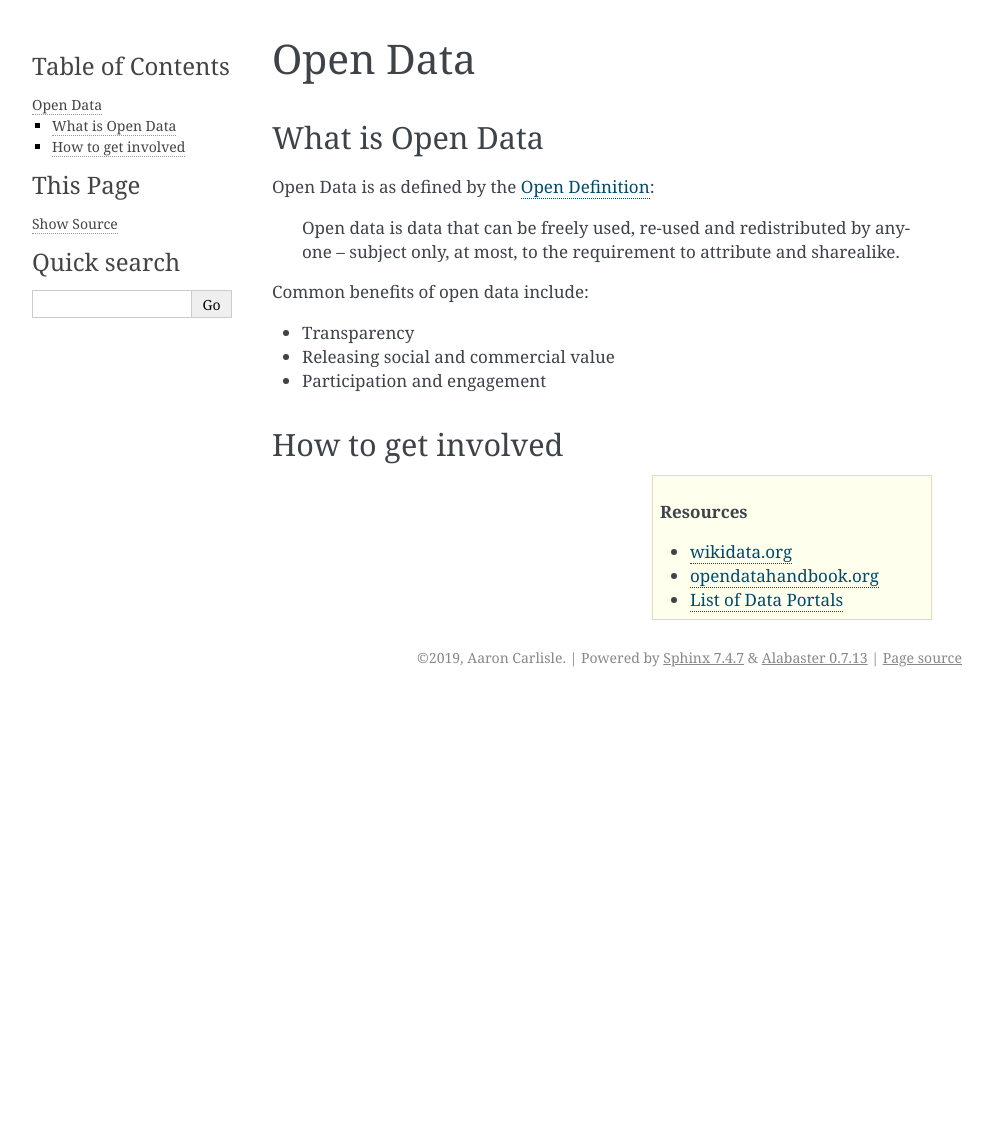
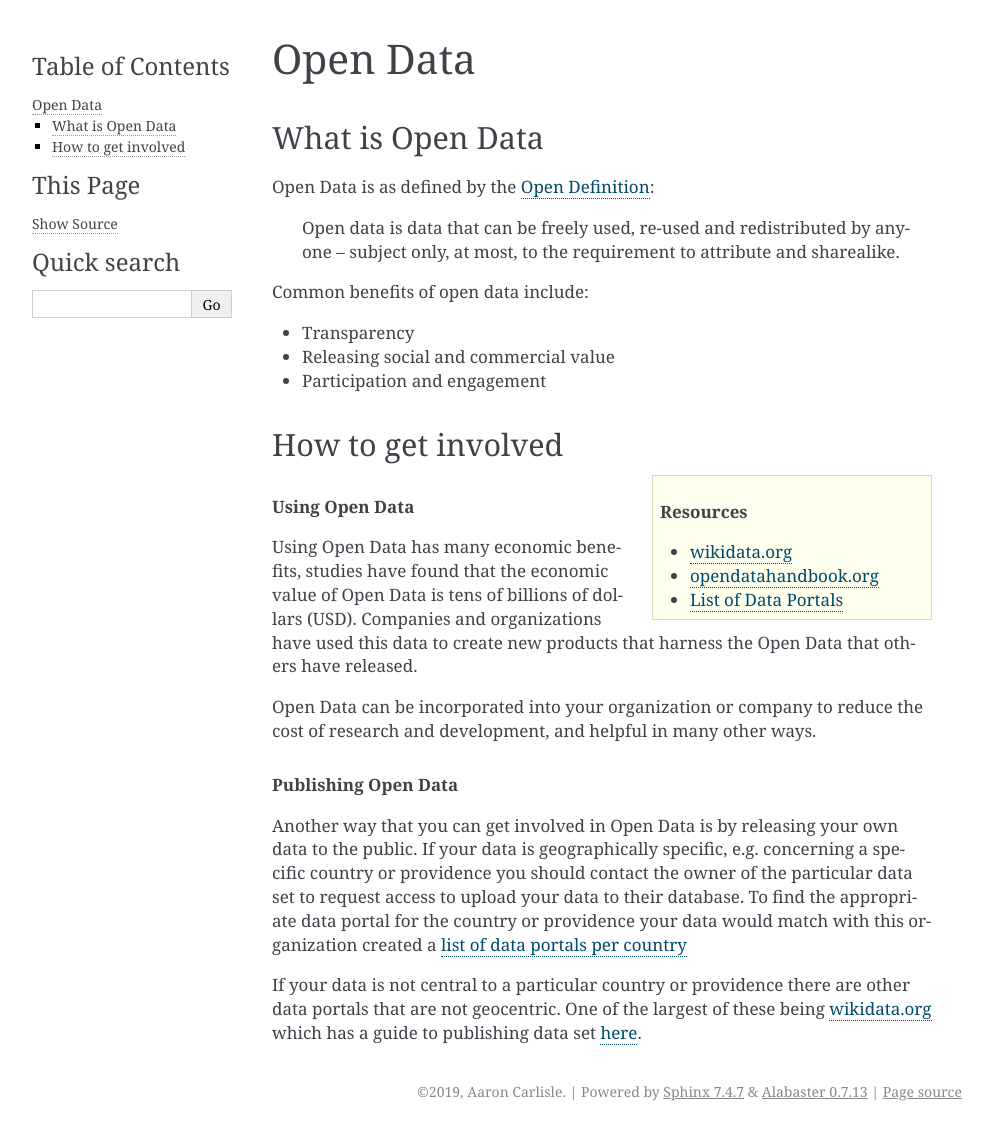
Before and after one commit to Blendify/open-culture, a Sphinx documentation site: the page built from source/open_data.rst, in a window 1280 px wide. Shown: the whole page, without its empty margins (148-1141 px from the left). Built offline with Sphinx 7.4.7, drawn with Linux system fonts in a browser that asks for light colours; before the commit the page ends 900 px from its top, so only the background shows below that.

Commit message:
Update open_data.rst

```diff
--- a/source/open_data.rst
+++ b/source/open_data.rst
@@ -26,3 +26,25 @@ How to get involved
    - `wikidata.org <https://www.wikidata.org/wiki/Wikidata:Main_Page>`__
    - `opendatahandbook.org <http://opendatahandbook.org/>`__
    - `List of Data Portals <https://www.opendatasoft.com/a-comprehensive-list-of-all-open-data-portals-around-the-world/>`__
+
+.. rubric:: Using Open Data
+
+Using Open Data has many economic benefits, studies have found that the
+economic value of Open Data is tens of billions of dollars (USD).
+Companies and organizations have used this data to create new products
+that harness the Open Data that others have released.
+
+Open Data can be incorporated into your organization or company
+to reduce the cost of research and development, and helpful in many other ways.
+
+.. rubric:: Publishing Open Data
+
+Another way that you can get involved in Open Data is by releasing your own data to the public.
+If your data is geographically specific, e.g. concerning a specific country or providence you
+should contact the owner of the particular data set to request access to upload your data to their database.
+To find the appropriate data portal for the country or providence your data would match with this organization created a
+`list of data portals per country <https://www.opendatasoft.com/a-comprehensive-list-of-all-open-data-portals-around-the-world/>`__
+
+If your data is not central to a particular country or providence there are other data portals that are not geocentric.
+One of the largest of these being `wikidata.org <https://www.wikidata.org/wiki/Wikidata:Main_Page>`__ which has a guide
+to publishing data set `here <https://www.wikidata.org/wiki/Wikidata:Data_Import_Guide>`__.
```
